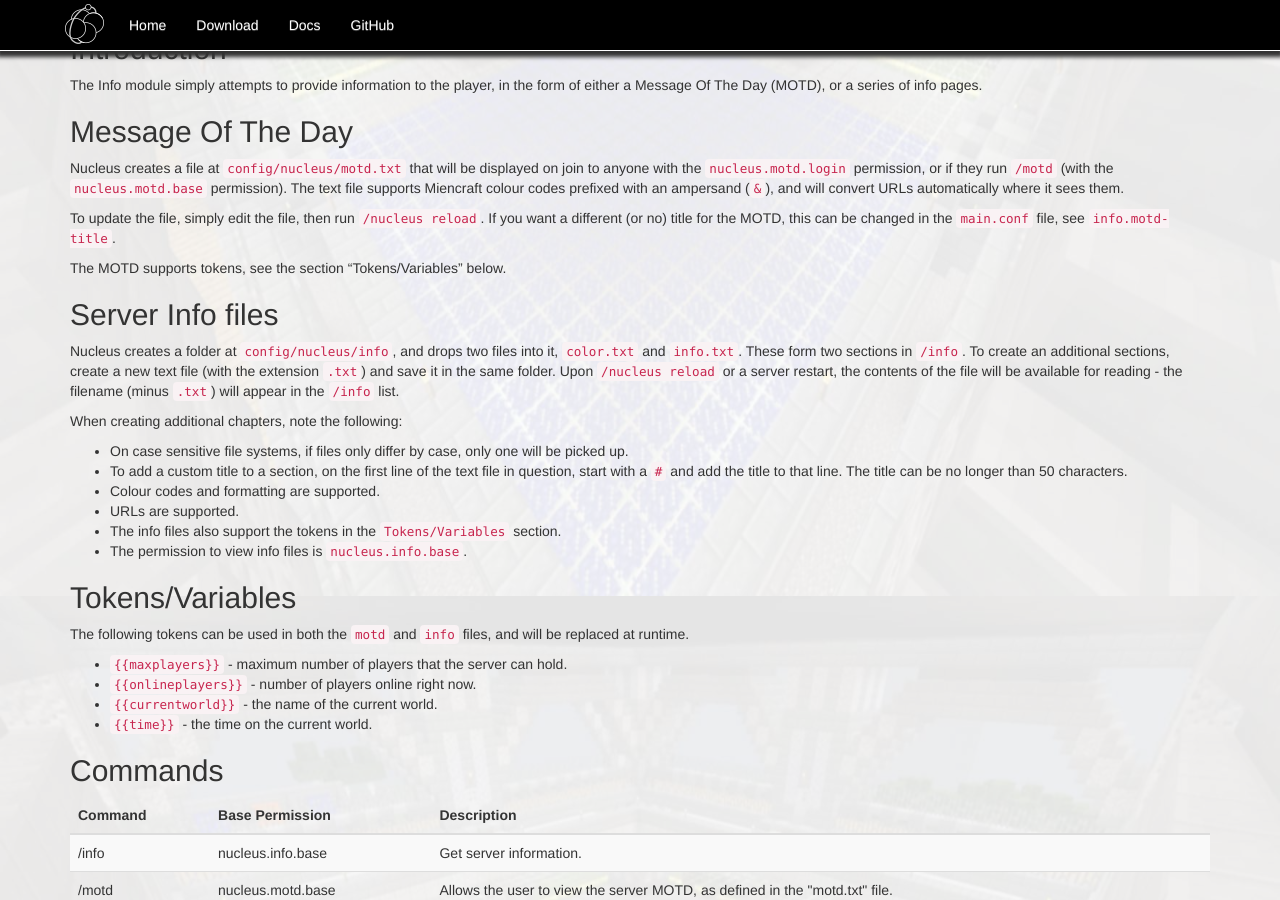
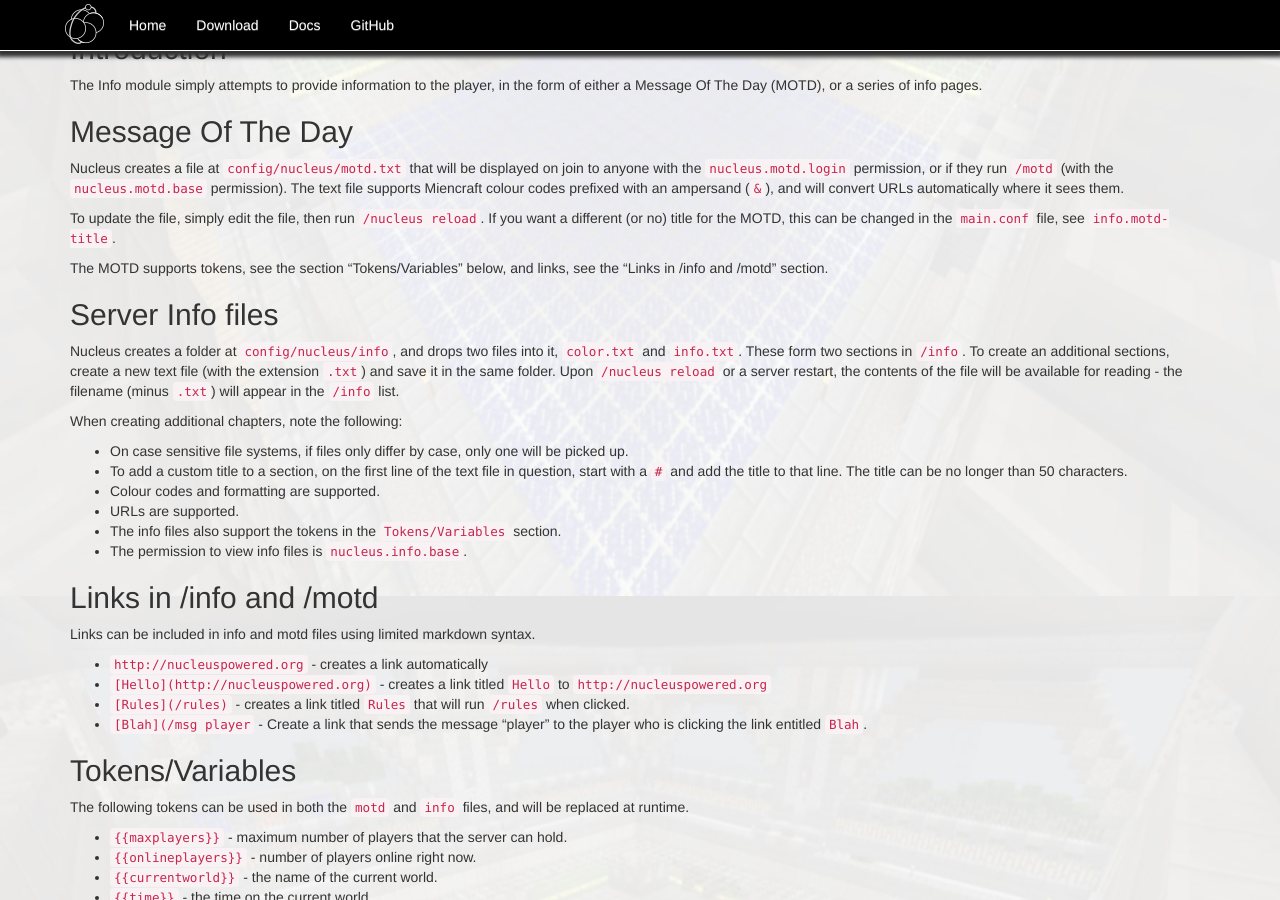
Before and after one commit to NucleusPowered/site-v1, a Jekyll site: the page built from docs/modules/info.md, in a window 1280 px wide and 900 px high, scrolled down 304 px. Built offline with Jekyll 4.4.1, drawn with Linux system fonts in a browser that asks for light colours.

Commit message:
Add link information for the info module.

```diff
--- a/docs/modules/info.md
+++ b/docs/modules/info.md
@@ -20,7 +20,7 @@
 To update the file, simply edit the file, then run `/nucleus reload`. If you want a different (or no) title for the MOTD,
 this can be changed in the `main.conf` file, see `info.motd-title`.
 
-The MOTD supports tokens, see the section "Tokens/Variables" below.
+The MOTD supports tokens, see the section "Tokens/Variables" below, and links, see the "Links in /info and /motd" section.
 
 ## Server Info files
 
@@ -39,6 +39,15 @@
 * The info files also support the tokens in the `Tokens/Variables` section.
 * The permission to view info files is `nucleus.info.base`.
 
+## Links in /info and /motd
+
+Links can be included in info and motd files using limited markdown syntax.
+
+* `http://nucleuspowered.org` - creates a link automatically
+* `[Hello](http://nucleuspowered.org)` - creates a link titled `Hello` to `http://nucleuspowered.org`
+* `[Rules](/rules)` - creates a link titled `Rules` that will run `/rules` when clicked.
+* `[Blah](/msg {{player}} player` - Create a link that sends the message "player" to the player who is clicking the link entitled `Blah`.
+
 ## Tokens/Variables
 
 The following tokens can be used in both the `motd` and `info` files, and will be replaced at runtime.
```
